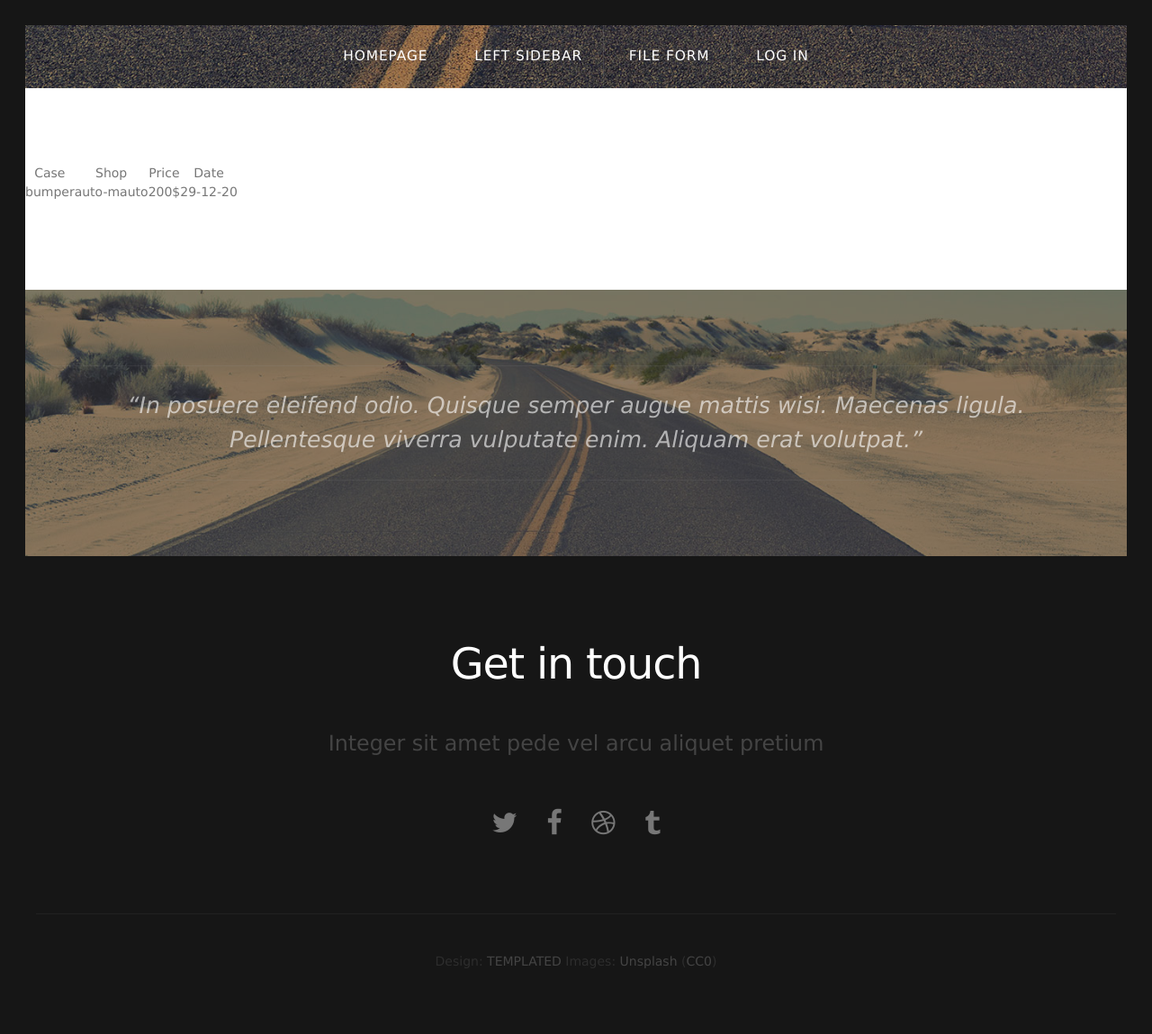
After one commit to GSYankov/Autoworld, a Django app: page /customer/ in a window 1280 px wide. The commit adds this page. Shown: the whole page at 90% size. Run offline with Django 3.2, Linux system fonts and the light colour scheme; some libraries are stand-ins or nearby versions.

Commit message:
Present nav partial and initiate file form

```diff
--- a/app/urls.py
+++ b/app/urls.py
@@ -1,7 +1,10 @@
 from django.urls import path
-from app.views import home, login
+from app.views import home, login, customer, file_form
 
 urlpatterns = [
     path('', home, name='home'),
     path('login/', login, name='login'),
+    path('customer/', customer, name='customer'),
+
+    path('fform/', file_form, name='file-form'),
 ]
--- a/app/views.py
+++ b/app/views.py
@@ -7,3 +7,9 @@
 
 def login(request):
    return render(request, 'login.html')
+
+def customer(request):
+   return render(request, 'home_loggedin_customer.html')
+
+def file_form(request):
+   return render(request, 'file_form.html')
--- /dev/null
+++ b/templates/file_form.html
@@ -0,0 +1,2 @@
+{% extends 'base.html' %}
+{% load static %}
--- /dev/null
+++ b/templates/home_loggedin_customer.html
@@ -0,0 +1,26 @@
+{% extends 'base.html' %}
+{% load static %}
+
+
+{% block head %}
+<link rel="stylesheet" href="{% static 'css/custom/loginform.css' %}" />
+{% endblock head %}
+
+{% block content %}
+<div id="main">
+    <table>
+        <tr>
+            <th>Case</th>
+            <th>Shop</th>
+            <th>Price</th>
+            <th>Date</th>
+        </tr>
+        <tr>
+            <td>bumper</td>
+            <td>auto-mauto</td>
+            <td>200$</td>
+            <td>29-12-20</td>
+        </tr>
+    </table>
+</div>
+{% endblock content %}
--- a/templates/partials/nav.html
+++ b/templates/partials/nav.html
@@ -3,8 +3,8 @@
     <nav id="nav">
         <ul>
             <li><a href="{% url 'home' %}">Homepage</a></li>
-            <li><a href="left-sidebar.html">Left Sidebar</a></li>
-            <li class="active"><a href="right-sidebar.html">Right Sidebar</a></li>
+            <li><a href="{% url 'customer' %}">Left Sidebar</a></li>
+            <li class="active"><a href="{% url 'file-form' %}">File Form</a></li>
             <li><a href="{% url 'login' %}">Log In</a></li>
         </ul>
     </nav>
```
Also changed, not shown: 1 other file.
